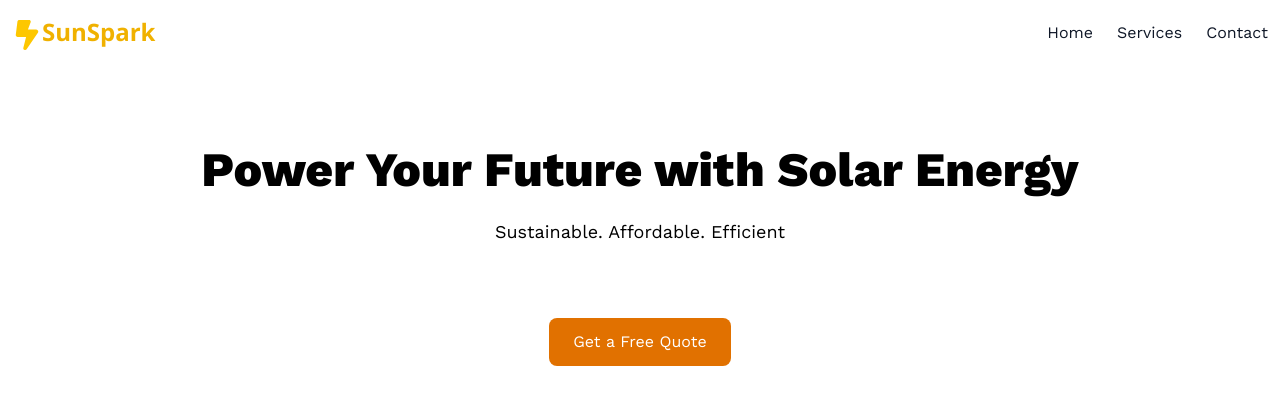
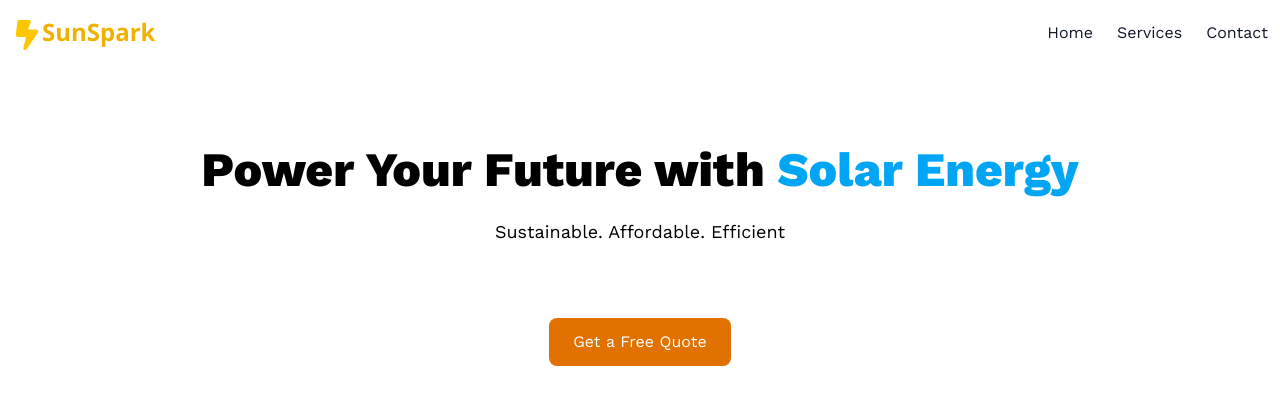
Before and after one commit to kadelcode/solar-landing-page, a Next.js app: page / in a window 1280 px wide. Shown: the top 404 px of the page. Built offline with nearby package versions, Linux system fonts and the light colour scheme.

Commit message:
Add new styles

```diff
--- a/src/components/sections/Hero.tsx
+++ b/src/components/sections/Hero.tsx
@@ -4,9 +4,9 @@ const Hero = () => {
     return (
         <section className="flex flex-col items-center bg-[#FFF] px-5 py-20 justify-center text-[#000]">
             <div className="text-center space-y-6">
-                <h1 className="text-4xl sm:text-5xl font-extrabold">Power Your Future with Solar Energy</h1>
+                <h1 className="text-4xl sm:text-5xl font-extrabold">Power Your Future with <span className="text-sky-500">Solar Energy</span></h1>
                 <p className="text-lg">Sustainable. Affordable. Efficient</p>
-                <div className="relative w-full h-full flex items-center justify-center">
+                <div className="relative z-20 w-full h-full flex items-center justify-center">
                     <Image
                       src="/images/solar-energy.jpeg"
                       alt="Solar Energy"
```
